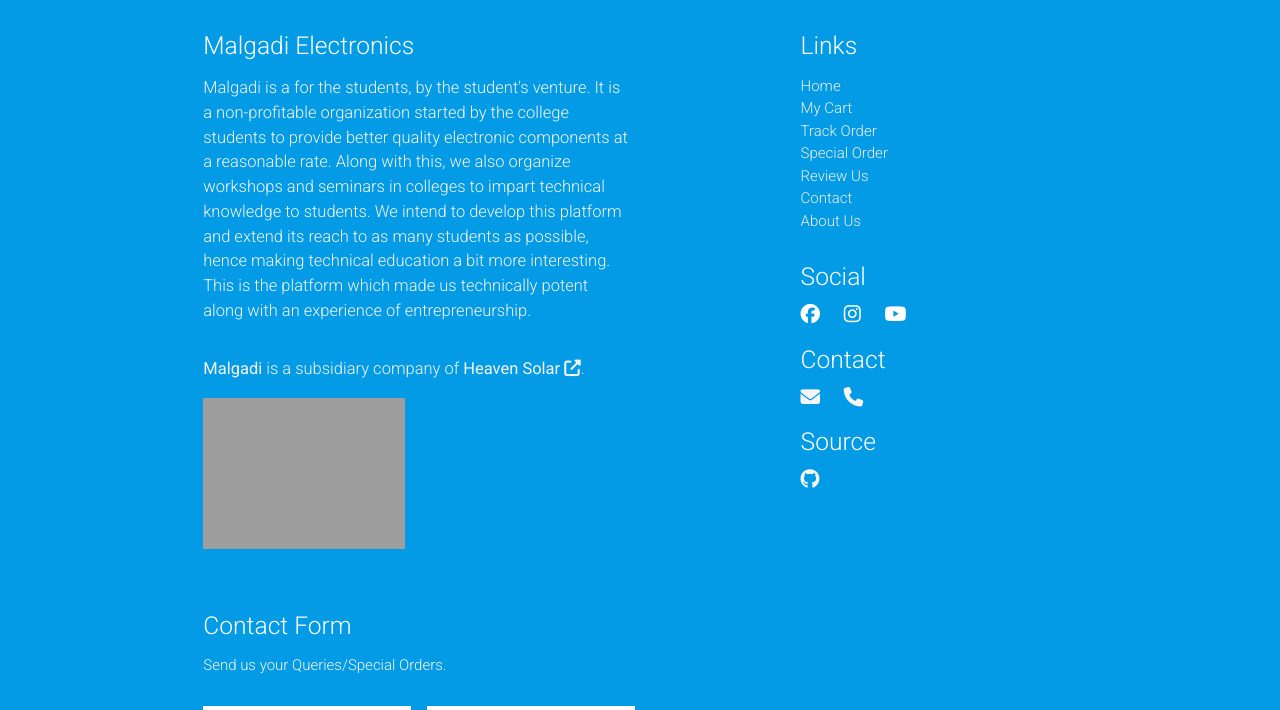
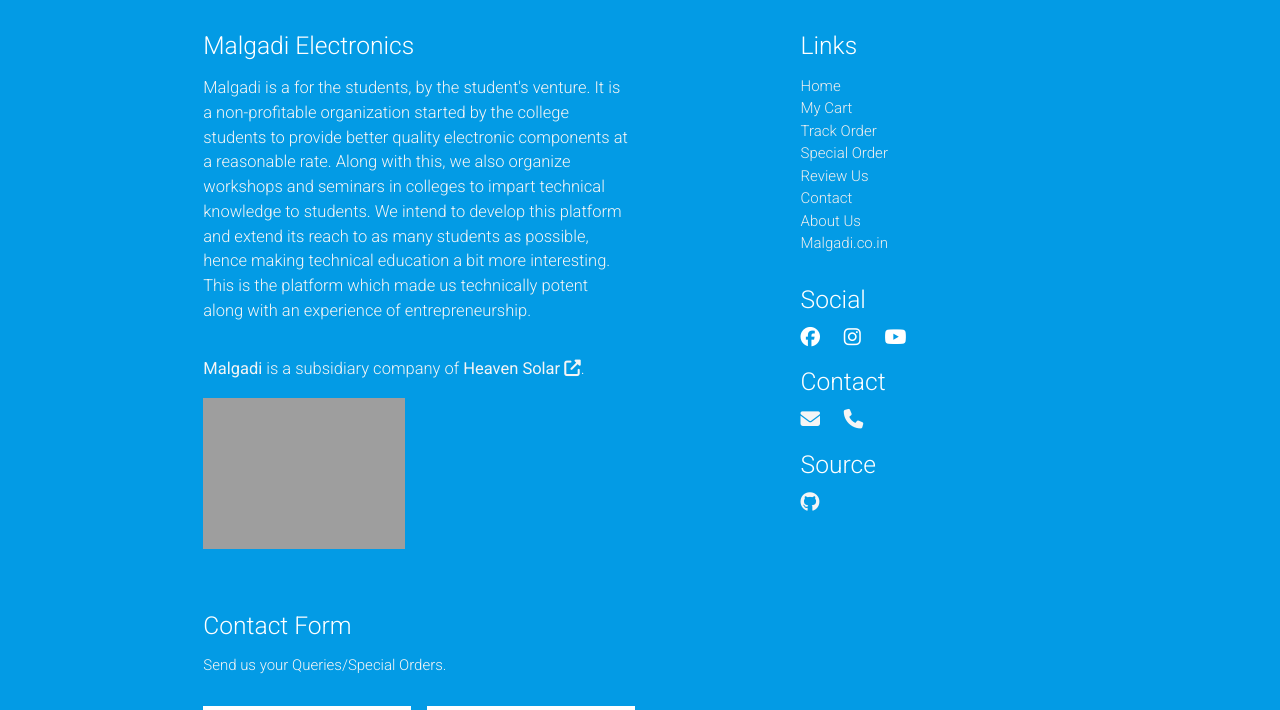
Before and after one commit to parthshahk/Electronics, a PHP site: page /index.php in a window 1280 px wide. Shown: the part 3741-4451 px from the top of the page. Run offline with PHP 8.4, Linux system fonts and the light colour scheme; data comes from the database, SQL or seed files in the repository; data that the repository does not hold is empty; a stand-in replaces the project's code that opens the database connection; some libraries are stand-ins or nearby versions; grey boxes are pictures that could not be loaded.

Commit message:
Added Main Page Link

```diff
--- a/includes/footer.php
+++ b/includes/footer.php
@@ -28,6 +28,7 @@
                             <li><a class="grey-text text-lighten-3" href="review.php">Review Us</a></li>
                             <li><a class="grey-text text-lighten-3" href="#contact-form">Contact</a></li>
                             <li><a class="grey-text text-lighten-3" href="about.php">About Us</a></li>
+                            <li><a class="grey-text text-lighten-3" href="http://malgadi.co.in">Malgadi.co.in</a></li>
                             <!-- <li><a class="grey-text text-lighten-3" target="_BLANK" href="https://docs.google.com/forms/d/e/1FAIpQLSe1DpnRT_YHrzkzEAUbYR0SyQWFgWjUf4Py4IQ8XGjbFX4VGw/viewform?usp=sf_link">WE ARE HIRING!</a></li> -->
                         </ul>
                     </div>
```
